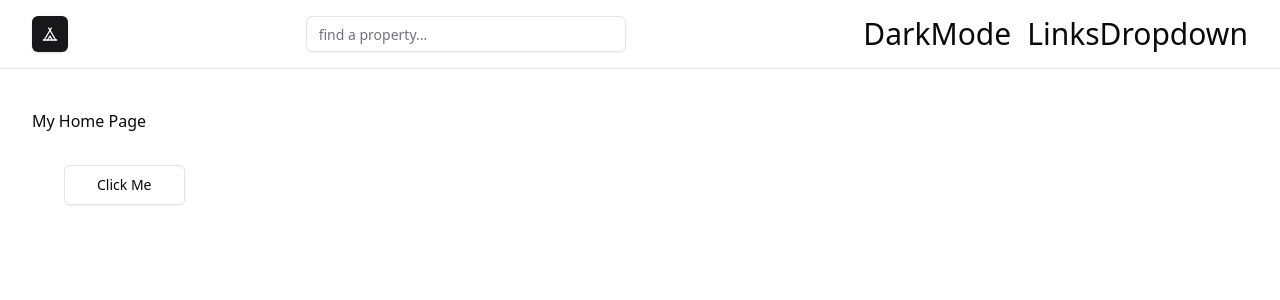
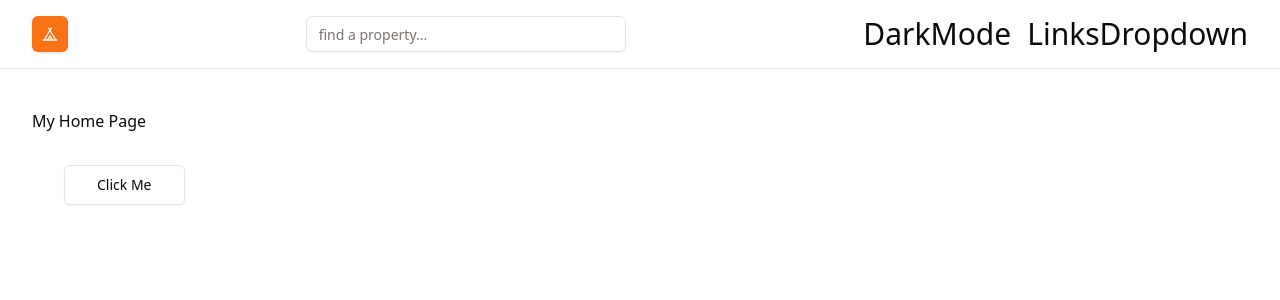
Before and after one commit to Petersonwei/airbnb-clone, a Next.js app: page / in a window 1280 px wide. Shown: the top 300 px of the page. Built offline with nearby package versions, Linux system fonts and the light colour scheme.

Commit message:
Changing the Theme

```diff
--- a/app/globals.css
+++ b/app/globals.css
@@ -8,77 +8,65 @@
   }
 }
 
+
 @layer base {
   :root {
     --background: 0 0% 100%;
-    --foreground: 240 10% 3.9%;
+    --foreground: 20 14.3% 4.1%;
     --card: 0 0% 100%;
-    --card-foreground: 240 10% 3.9%;
+    --card-foreground: 20 14.3% 4.1%;
     --popover: 0 0% 100%;
-    --popover-foreground: 240 10% 3.9%;
-    --primary: 240 5.9% 10%;
-    --primary-foreground: 0 0% 98%;
-    --secondary: 240 4.8% 95.9%;
-    --secondary-foreground: 240 5.9% 10%;
-    --muted: 240 4.8% 95.9%;
-    --muted-foreground: 240 3.8% 46.1%;
-    --accent: 240 4.8% 95.9%;
-    --accent-foreground: 240 5.9% 10%;
+    --popover-foreground: 20 14.3% 4.1%;
+    --primary: 24.6 95% 53.1%;
+    --primary-foreground: 60 9.1% 97.8%;
+    --secondary: 60 4.8% 95.9%;
+    --secondary-foreground: 24 9.8% 10%;
+    --muted: 60 4.8% 95.9%;
+    --muted-foreground: 25 5.3% 44.7%;
+    --accent: 60 4.8% 95.9%;
+    --accent-foreground: 24 9.8% 10%;
     --destructive: 0 84.2% 60.2%;
-    --destructive-foreground: 0 0% 98%;
-    --border: 240 5.9% 90%;
-    --input: 240 5.9% 90%;
-    --ring: 240 10% 3.9%;
+    --destructive-foreground: 60 9.1% 97.8%;
+    --border: 20 5.9% 90%;
+    --input: 20 5.9% 90%;
+    --ring: 24.6 95% 53.1%;
+    --radius: 0.5rem;
     --chart-1: 12 76% 61%;
     --chart-2: 173 58% 39%;
     --chart-3: 197 37% 24%;
     --chart-4: 43 74% 66%;
     --chart-5: 27 87% 67%;
-    --radius: 0.5rem
-  ;
-    --sidebar-background: 0 0% 98%;
-    --sidebar-foreground: 240 5.3% 26.1%;
-    --sidebar-primary: 240 5.9% 10%;
-    --sidebar-primary-foreground: 0 0% 98%;
-    --sidebar-accent: 240 4.8% 95.9%;
-    --sidebar-accent-foreground: 240 5.9% 10%;
-    --sidebar-border: 220 13% 91%;
-    --sidebar-ring: 217.2 91.2% 59.8%}
+  }
+
   .dark {
-    --background: 240 10% 3.9%;
-    --foreground: 0 0% 98%;
-    --card: 240 10% 3.9%;
-    --card-foreground: 0 0% 98%;
-    --popover: 240 10% 3.9%;
-    --popover-foreground: 0 0% 98%;
-    --primary: 0 0% 98%;
-    --primary-foreground: 240 5.9% 10%;
-    --secondary: 240 3.7% 15.9%;
-    --secondary-foreground: 0 0% 98%;
-    --muted: 240 3.7% 15.9%;
-    --muted-foreground: 240 5% 64.9%;
-    --accent: 240 3.7% 15.9%;
-    --accent-foreground: 0 0% 98%;
-    --destructive: 0 62.8% 30.6%;
-    --destructive-foreground: 0 0% 98%;
-    --border: 240 3.7% 15.9%;
-    --input: 240 3.7% 15.9%;
-    --ring: 240 4.9% 83.9%;
+    --background: 20 14.3% 4.1%;
+    --foreground: 60 9.1% 97.8%;
+    --card: 20 14.3% 4.1%;
+    --card-foreground: 60 9.1% 97.8%;
+    --popover: 20 14.3% 4.1%;
+    --popover-foreground: 60 9.1% 97.8%;
+    --primary: 20.5 90.2% 48.2%;
+    --primary-foreground: 60 9.1% 97.8%;
+    --secondary: 12 6.5% 15.1%;
+    --secondary-foreground: 60 9.1% 97.8%;
+    --muted: 12 6.5% 15.1%;
+    --muted-foreground: 24 5.4% 63.9%;
+    --accent: 12 6.5% 15.1%;
+    --accent-foreground: 60 9.1% 97.8%;
+    --destructive: 0 72.2% 50.6%;
+    --destructive-foreground: 60 9.1% 97.8%;
+    --border: 12 6.5% 15.1%;
+    --input: 12 6.5% 15.1%;
+    --ring: 20.5 90.2% 48.2%;
     --chart-1: 220 70% 50%;
     --chart-2: 160 60% 45%;
     --chart-3: 30 80% 55%;
     --chart-4: 280 65% 60%;
-    --chart-5: 340 75% 55%
-  ;
-    --sidebar-background: 240 5.9% 10%;
-    --sidebar-foreground: 240 4.8% 95.9%;
-    --sidebar-primary: 224.3 76.3% 48%;
-    --sidebar-primary-foreground: 0 0% 100%;
-    --sidebar-accent: 240 3.7% 15.9%;
-    --sidebar-accent-foreground: 240 4.8% 95.9%;
-    --sidebar-border: 240 3.7% 15.9%;
-    --sidebar-ring: 217.2 91.2% 59.8%}
+    --chart-5: 340 75% 55%;
+  }
 }
+
+
 @layer base {
   * {
     @apply border-border;
```
